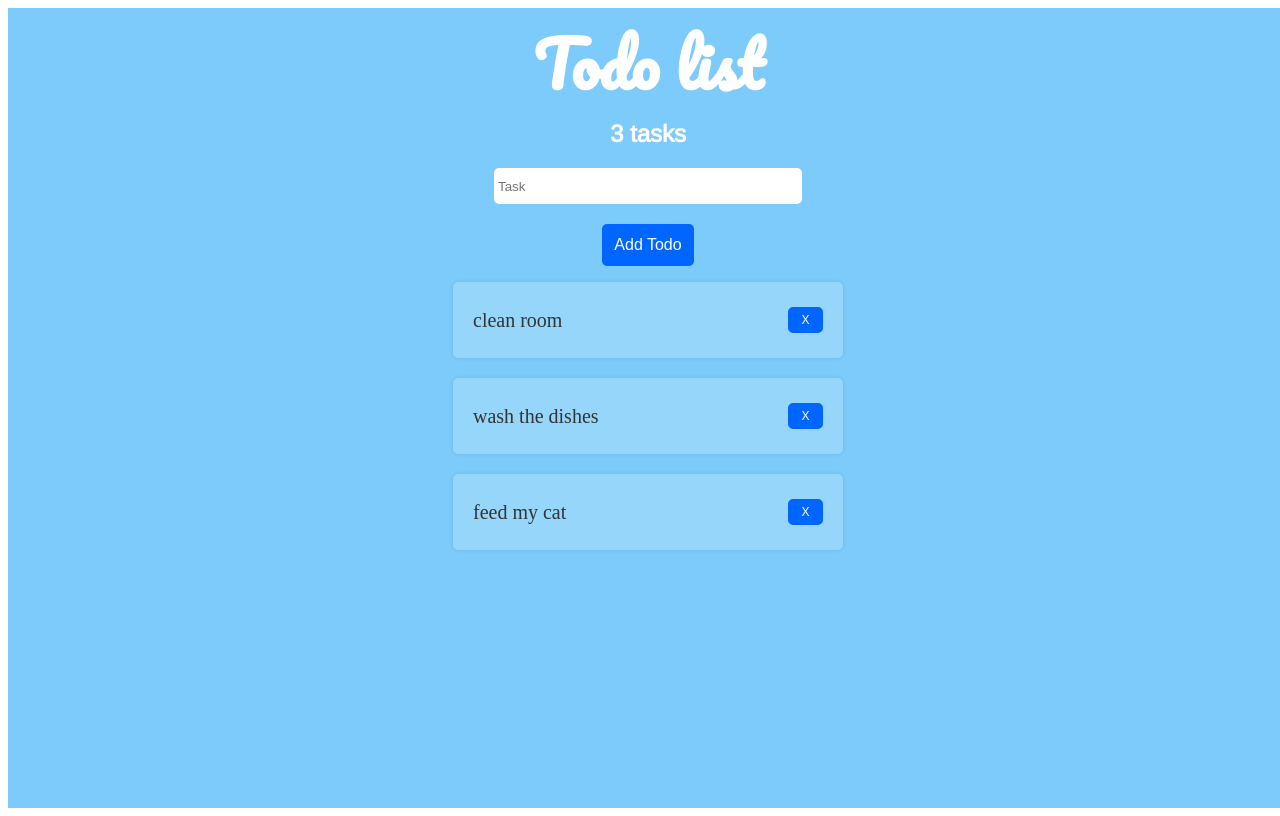
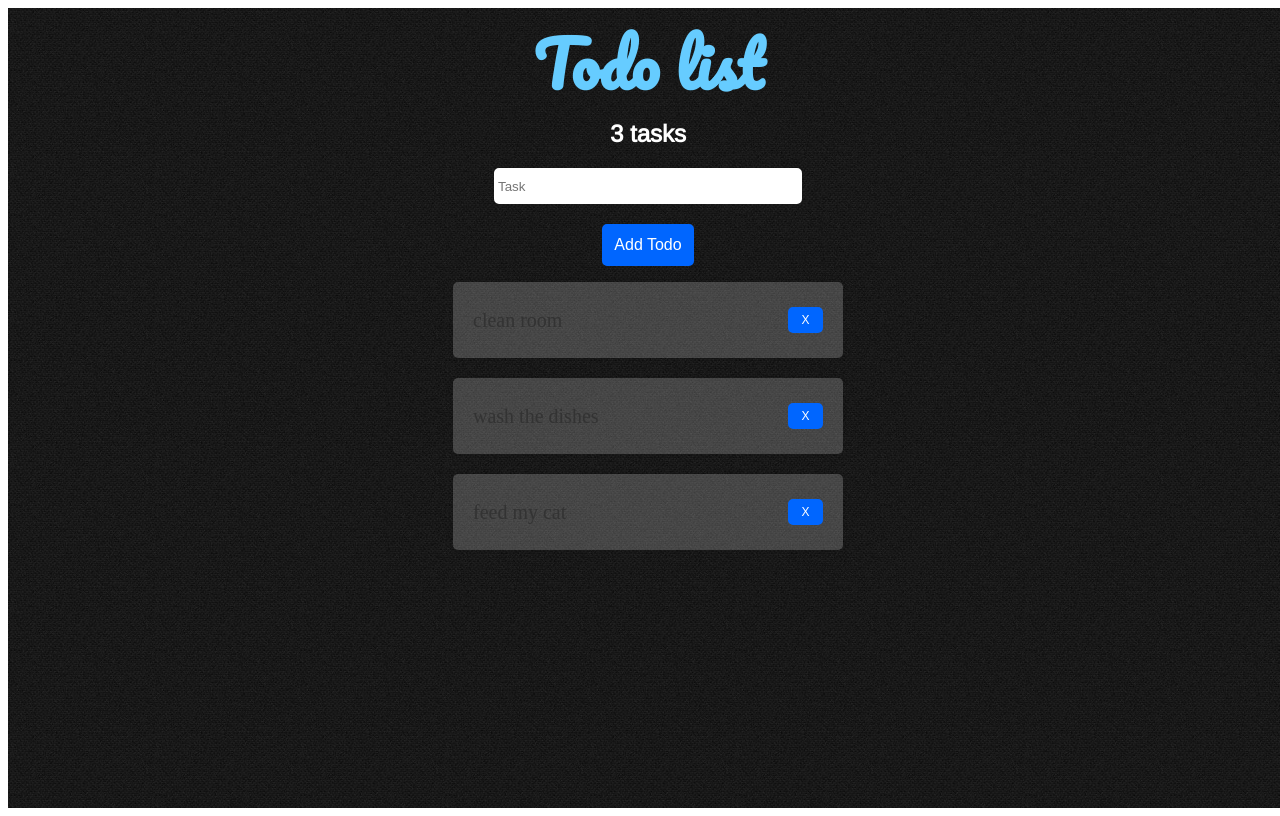
Before and after one commit to PSDvlpr/ReactToDoApp, a React app: page / in a window 1280 px wide. Built offline with nearby package versions, Linux system fonts and the light colour scheme.

Commit message:
Add background and title stylings

```diff
--- a/src/components/Title.css
+++ b/src/components/Title.css
@@ -6,7 +6,7 @@
 
 .Title h1 {
   font-family: 'Pacifico', cursive;
-  color: #ffffff;
+  color: #6Cf;
   font-size: 62px;
   margin: 0;
   padding: 20px;
--- a/src/containers/App.css
+++ b/src/containers/App.css
@@ -1,6 +1,6 @@
 .TodoApp {
-
-    background-color: #7DCBFA;
+    background: #333 url('../img/black_denim.jpg');
+    /* background-color: #7DCBFA; */
     color: #222;
     display: flex;
     flex-direction: column;
```
